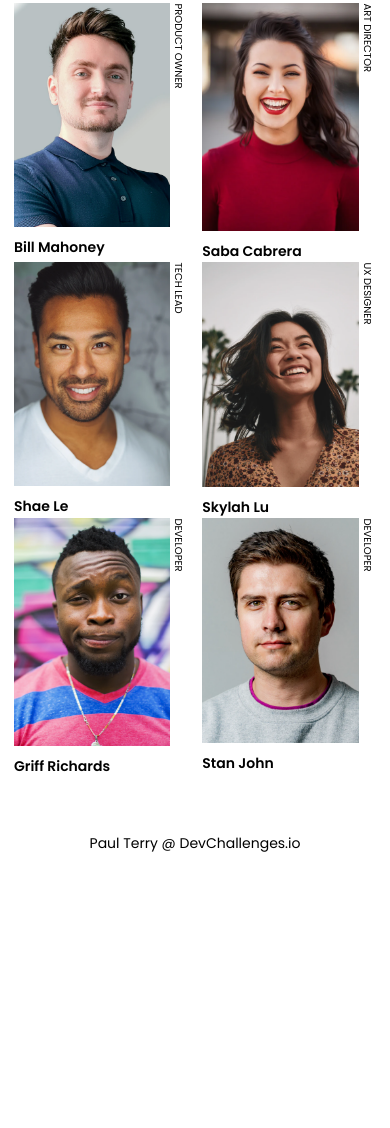
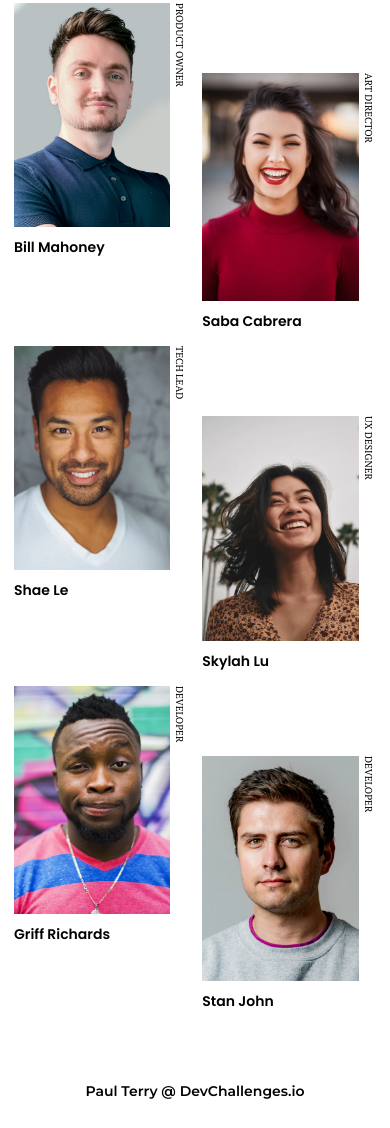
Before and after one commit to paulio84/my-team-page, a plain HTML site: page src/index.html in a window 390 px wide. Shown: the part 262-1390 px from the top of the page. Before the commit the page ends 1144 px from the top, so only its background shows below. Drawn offline with Linux system fonts and the light colour scheme.

Commit message:
completed mobile css

```diff
--- a/src/css/styles.css
+++ b/src/css/styles.css
@@ -1,5 +1,3 @@
-/* font-family: 'Montserrat', sans-serif; */
-
 @import url('https://fonts.googleapis.com/css2?family=Montserrat:wght@600&family=PT+Serif:wght@400;700&family=Poppins:wght@400;600&display=swap');
 
 *,
@@ -65,6 +63,11 @@ img {
   width: 48%;
 }
 
+.card:nth-child(2n) {
+  margin-bottom: 1em;
+  margin-top: 5em;
+}
+
 .card__profile {
   position: relative;
 }
@@ -74,13 +77,14 @@ img {
 }
 
 .card__profile-job {
+  font-family: 'PT Serif', serif;
+  font-size: 0.7142857142857143em;
+  position: absolute;
+  right: -98%;
+  text-transform: uppercase;
+  top: -1%;
   transform: rotate(90deg);
   transform-origin: 0% 15%;
-  text-transform: uppercase;
-  font-size: 0.7142857142857143em;
-  right: -98%;
-  position: absolute;
-  top: -1%;
   width: 100%;
 }
 
@@ -92,6 +96,8 @@ img {
 
 /* Footer */
 .footer {
+  font-family: 'Montserrat', sans-serif;
+  font-weight: 600;
   margin: 4em 0 2em 0;
   text-align: center;
 }
```
